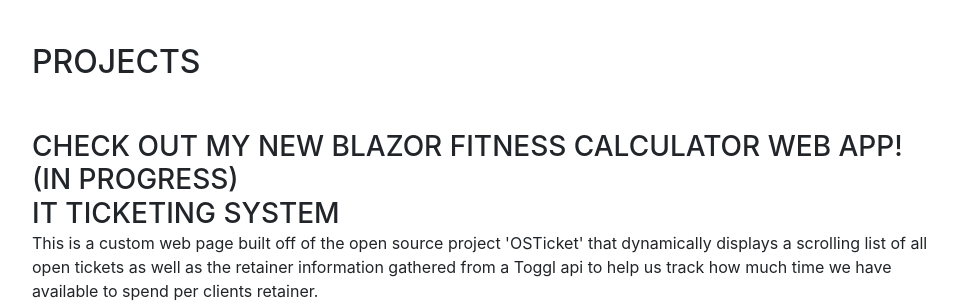
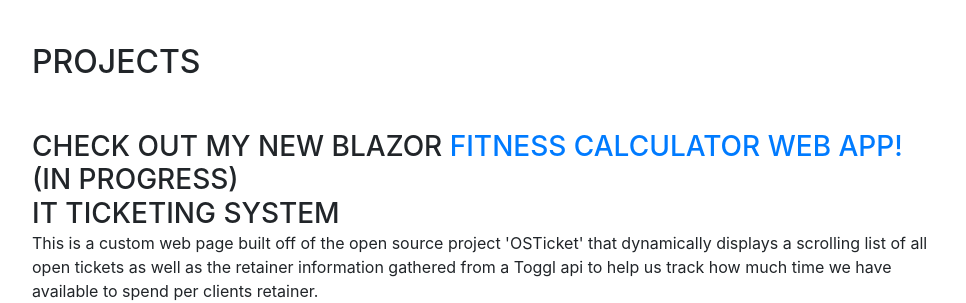
Before and after one commit to colepreston/colepreston.github.io, a website with bundled scripts: page index.html in a window 1280 px wide. Shown: the part 3360-3663 px from the top of the page, without its empty margins (288-1254 px from the left). Built offline with nearby package versions, Linux system fonts and the light colour scheme; a web font is replaced by a local one.

Commit message:
Update index.html

```diff
--- a/index.html
+++ b/index.html
@@ -230,7 +230,7 @@
       <section class="resume-section p-3 p-lg-5 d-flex flex-column" id="projects">
         <div class="my-auto">
           <h2 class="mb-5">Projects</h2>
-          <h3 class="mb-0">Check out my new Blazor Fitness Calculator Web App! (In Progress)</h3>
+          <h3 class="mb-0">Check out my new Blazor <a href="https://colepreston.github.io/BlazorFitnessCalculator/">Fitness Calculator Web App!</a> (In Progress)</h3>
           <h3 class="mb-0">IT Ticketing System</h3>
           <p>This is a custom web page built off of the open source project 'OSTicket' that dynamically displays a scrolling list of all open tickets as well as the retainer information gathered from a Toggl api to help us track how much time we have available to spend per clients retainer.</p>
           <video width="640" height="360" controls>
```
